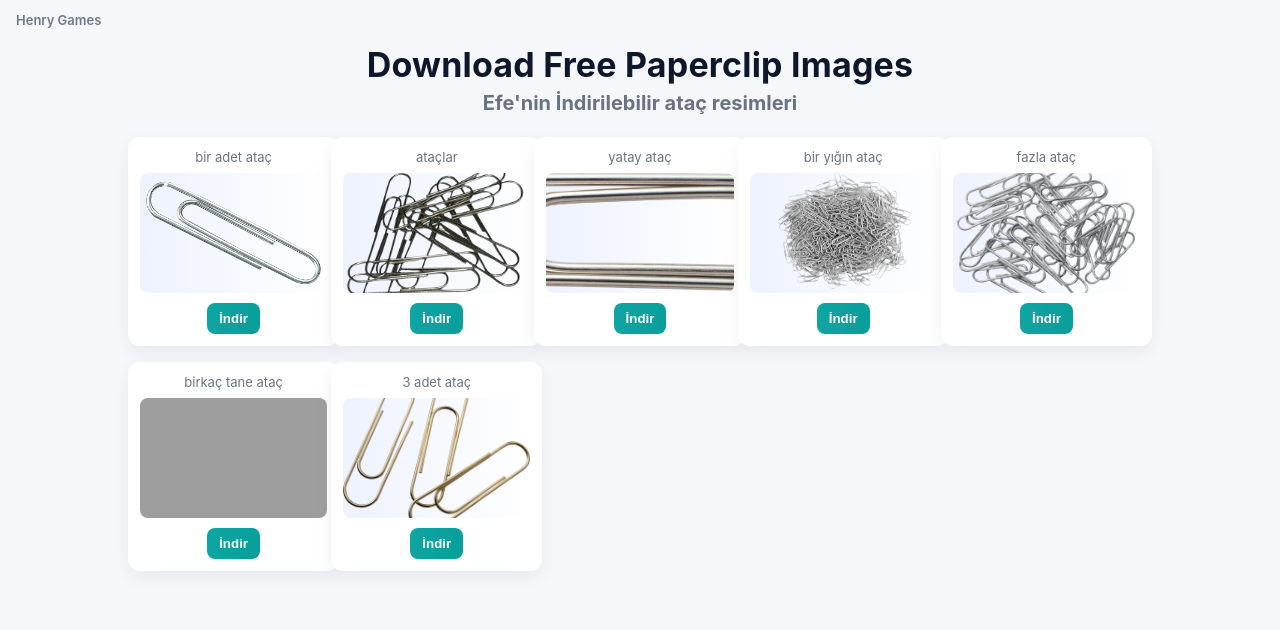
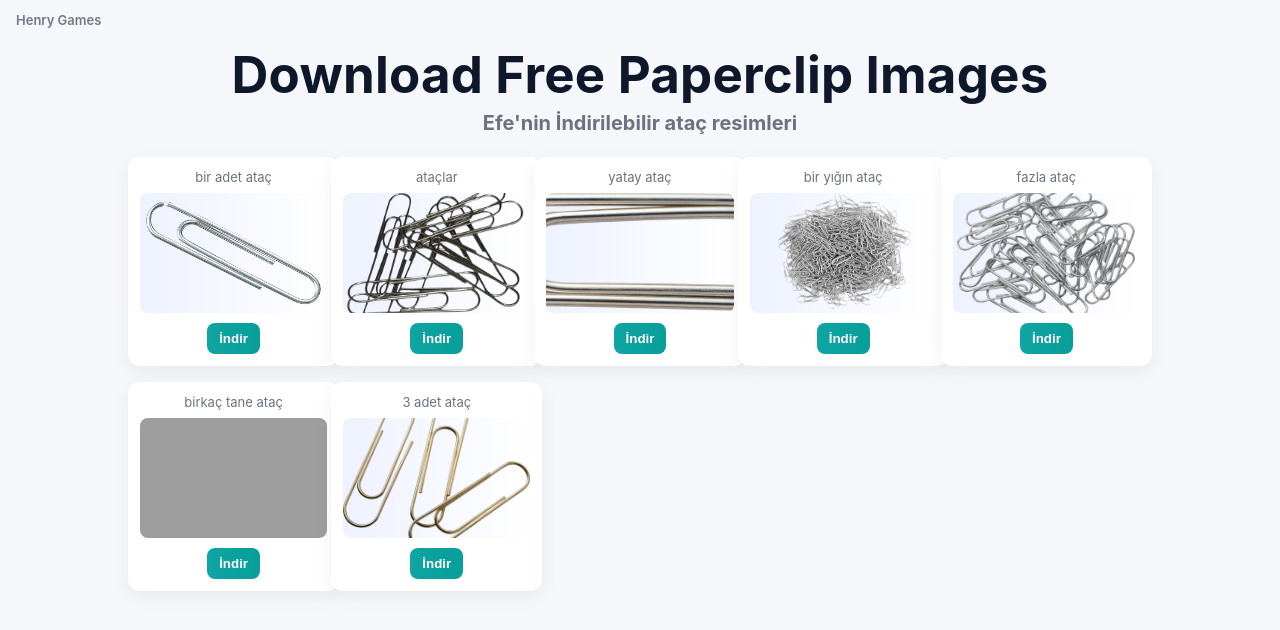
Before and after one commit to HenryefeMlg/PaperClip, a plain HTML site: page index.html in a window 1280 px wide. Drawn offline with Linux system fonts and the light colour scheme; grey boxes are pictures that could not be loaded.

Commit message:
Update index.html

```diff
--- a/index.html
+++ b/index.html
@@ -31,7 +31,7 @@ h2 {margin:6px 0 0 0; font-size:20px; color:var(--muted); text-align:center;}
 </head>
 <body>
   <div class="brand">Henry Games</div>  <header>
-    <h1 style="font-weight:700;font-size:34px">Download Free Paperclip Images</h1>
+    <h1 style="font-weight:700;font-size:51px">Download Free Paperclip Images</h1>
     <h2>Efe'nin İndirilebilir ataç resimleri</h2>
   </header>  <section class="cards" aria-label="Paperclip images"><article class="card">
   <div class="above">bir adet ataç</div>
```
